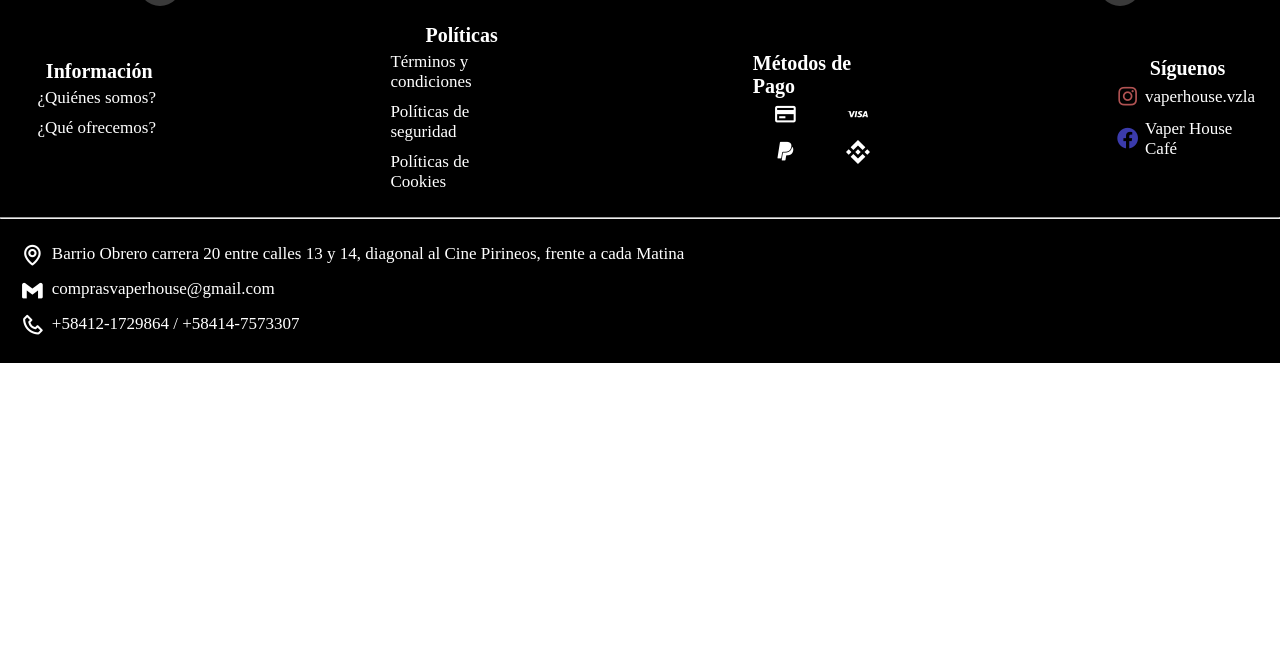
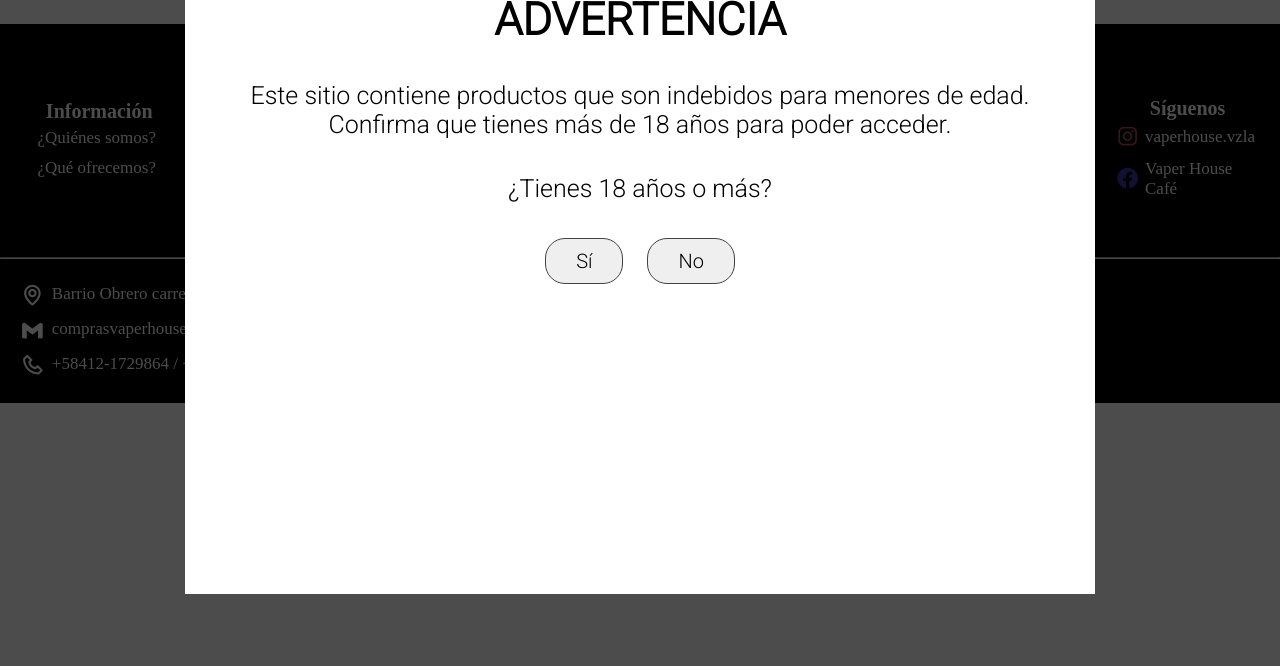
Before and after one commit to TIDV-Tech/vaper_house, a Flask app: template client/templates/pages/index.html in a window 1280 px wide. Shown: the part 134-800 px from the top of the page. Run offline with Flask 2, Linux system fonts and the light colour scheme; the template is opened without the code that fills it, so the values that code supplies are empty.

Commit message:
Some modifications were made

```diff
--- a/client/templates/pages/index.html
+++ b/client/templates/pages/index.html
@@ -9,6 +9,8 @@
   <link rel="stylesheet" href="{{ url_for('static', filename='css/main.css') }}">
   <link rel="stylesheet" href="{{ url_for('static', filename='css/flickity.min.css') }}">
   <link rel="stylesheet" href="{{ url_for('static', filename='css/carousel.css') }}">
+  <link rel="stylesheet" href="{{ url_for('static', filename='css/categories.css') }}">
+  <link rel="stylesheet" href="{{ url_for('static', filename='css/modal.css') }}">
   <link rel="stylesheet" href="{{ url_for('static', filename='css/footer.css') }}">
   <link href='https://unpkg.com/boxicons@2.1.4/css/boxicons.min.css' rel='stylesheet'>
   <script src="{{ url_for('static', filename='js/flickity.min.js') }}"></script>
@@ -118,7 +120,6 @@
     </div>
     <hr>
     <section id="localidad">
-
       <div class="lugar">
         <p><i class='bx bx-map bx-sm'></i>  Barrio Obrero carrera 20 entre calles 13 y 14, diagonal al Cine Pirineos, frente a cada Matina</p>
         <p><i class='bx bxl-gmail bx-sm'></i> comprasvaperhouse@gmail.com</p>
@@ -126,6 +127,17 @@
       </div>
     </section>
   </section>
+
+  <div class="modal_bg">
+    <div class="loader"></div>
+    <div class="modal_content">
+      <h1>ADVERTENCIA</h1>
+      <p>Este sitio contiene productos que son indebidos para menores de edad. Confirma que tienes más de 18 años para poder acceder.</p>
+      <p>¿Tienes 18 años o más?</p>
+      <button id="yes">Sí</button>
+      <button id="no">No</button>
+    </div>
+  </div>
 </body>
 <script src="{{ url_for('static', filename='js/confirm_age.js') }}"></script>
 </html>
```
